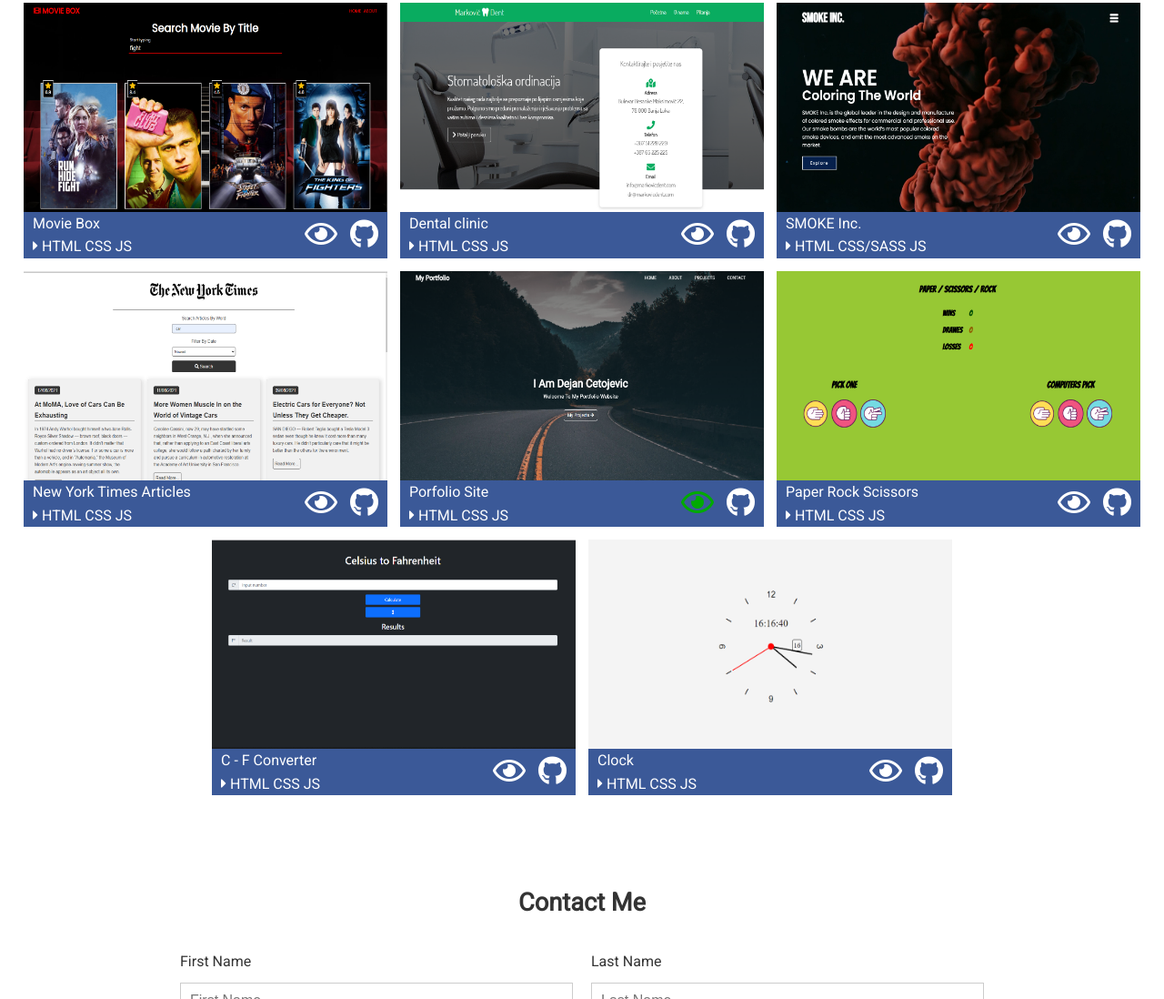
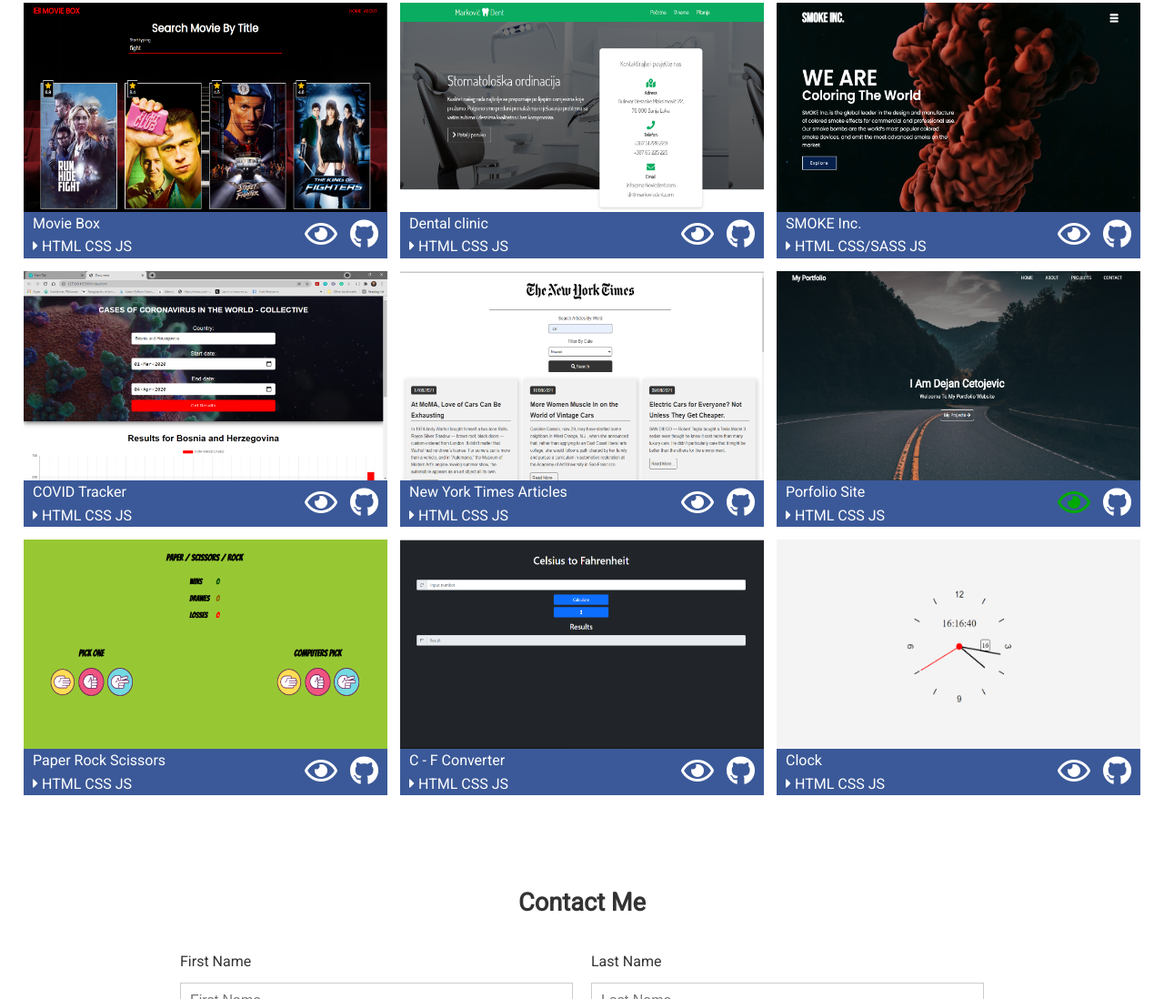
Before and after one commit to dejan1992/Portfolio-Site, a plain HTML site: page index.html in a window 1280 px wide. Shown: the part 1539-2637 px from the top of the page at 91% size. Drawn offline with nearby package versions, Linux system fonts and the light colour scheme.

Commit message:
new project-CORONA

```diff
--- a/index.html
+++ b/index.html
@@ -138,6 +138,20 @@
           <div class="flex-2">
             <a href="https://smokeinc.netlify.app/" target="_blank"><i class="far fa-eye fa-2x"></i></a>
             <a href="https://github.com/dejan1992/SMOKE-Inc" target="_blank"><i class="fab fa-github fa-2x"></i></a>
+          </div>
+        </div>
+      </div>
+      <div class="grid-item">
+        <img src="./img/project_9.png" alt="">
+        <div class="project-flex">
+          <div class="flex-1">
+            <h4 data-aos="fade-right" class="name-project">COVID Tracker</h4>
+            <p data-aos="fade-right" class="skills-used"><i class="fas fa-caret-right"></i> HTML CSS JS</p>
+          </div>
+          <div class="flex-2">
+            <a href="https://coronaworldtracker.netlify.app/" target="_blank"><i class="far fa-eye fa-2x"></i></a>
+            <a href="https://github.com/dejan1992/Corona-tracker/tree/master" target="_blank"><i
+                class="fab fa-github fa-2x"></i></a>
           </div>
         </div>
       </div>
```
Also changed, not shown: img/project_9.PNG (added).
